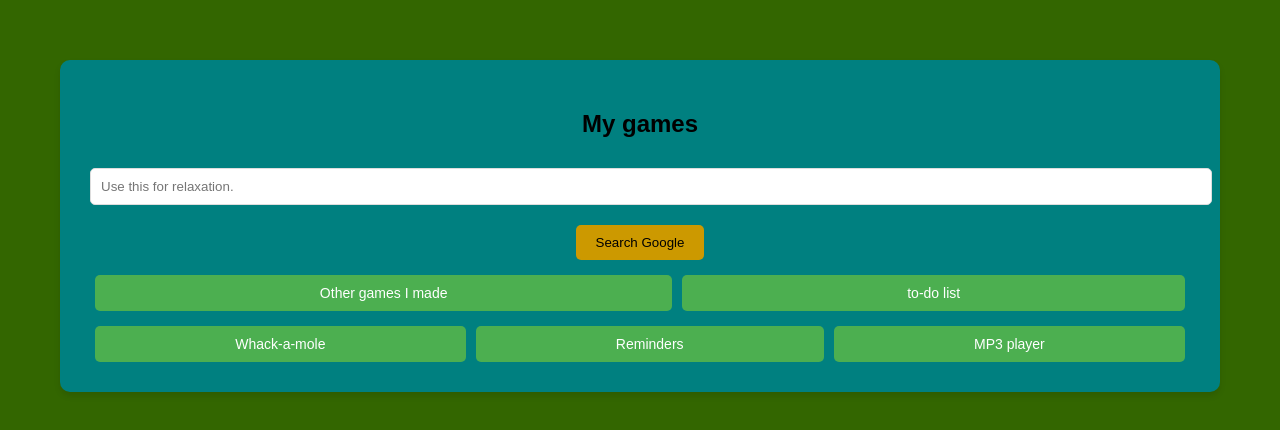
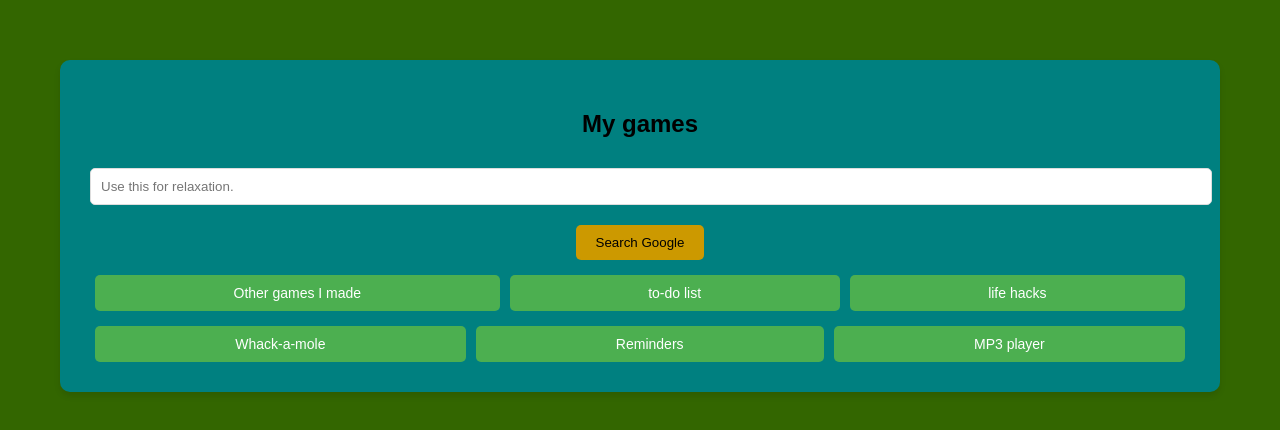
Before and after one commit to marcoroscioli/see-more-games, a plain HTML site: page index.html in a window 1280 px wide. Shown: the part 174-604 px from the top of the page. Drawn offline with Linux system fonts and the light colour scheme.

Commit message:
Update index.html

```diff
--- a/index.html
+++ b/index.html
@@ -99,6 +99,7 @@
         <div class="button-group">
              <button class="quick-link" onclick="quickRedirect('https://marcoroscioli.github.io/Seemygames-stuff/')">Other games I made</button>
              <button class="quick-link" onclick="quickRedirect('https://marcoroscioli.github.io/To-do-list/')">to-do list</button>
+             <button class="quick-link" onclick="quickRedirect('https://marcoroscioli.github.io/life-hacker/')">life hacks</button>
             </div>
         <div class="button-group">
              <button class="quick-link" onclick="quickRedirect('https://marcoroscioli.github.io/Whack-a-mole/')">Whack-a-mole</button>
```
